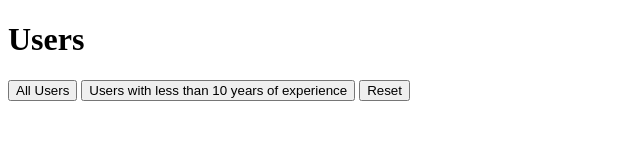
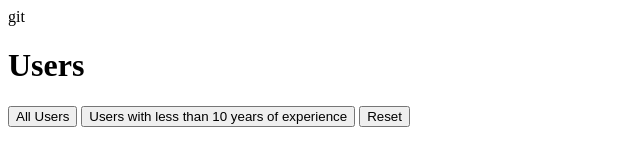
Before and after one commit to chrisjoiner1989/Basic-fetch-practice, a plain HTML site: page basic-fetch-practice/index.html in a window 1280 px wide. Shown: the whole page, without its empty margins (0-640 px from the left). Drawn offline with Linux system fonts and the light colour scheme.

Commit message:
Updated JS and JSON files

```diff
--- a/basic-fetch-practice/index.html
+++ b/basic-fetch-practice/index.html
@@ -9,6 +9,7 @@
   </head>
   <body>
     <header class="head-container">
+      git
       <h1>Users</h1>
     </header>
     <main class="main-container">
--- a/basic-fetch-practice/js/fetchUsers.js
+++ b/basic-fetch-practice/js/fetchUsers.js
@@ -1,5 +1,3 @@
-// js/fetchUsers.js
-
 export async function fetchUsers() {
   try {
     const response = await fetch(
```
Also changed, not shown: basic-fetch-practice/user.json/user.json (renamed from basic-fetch-practice/user,json/user.json).
